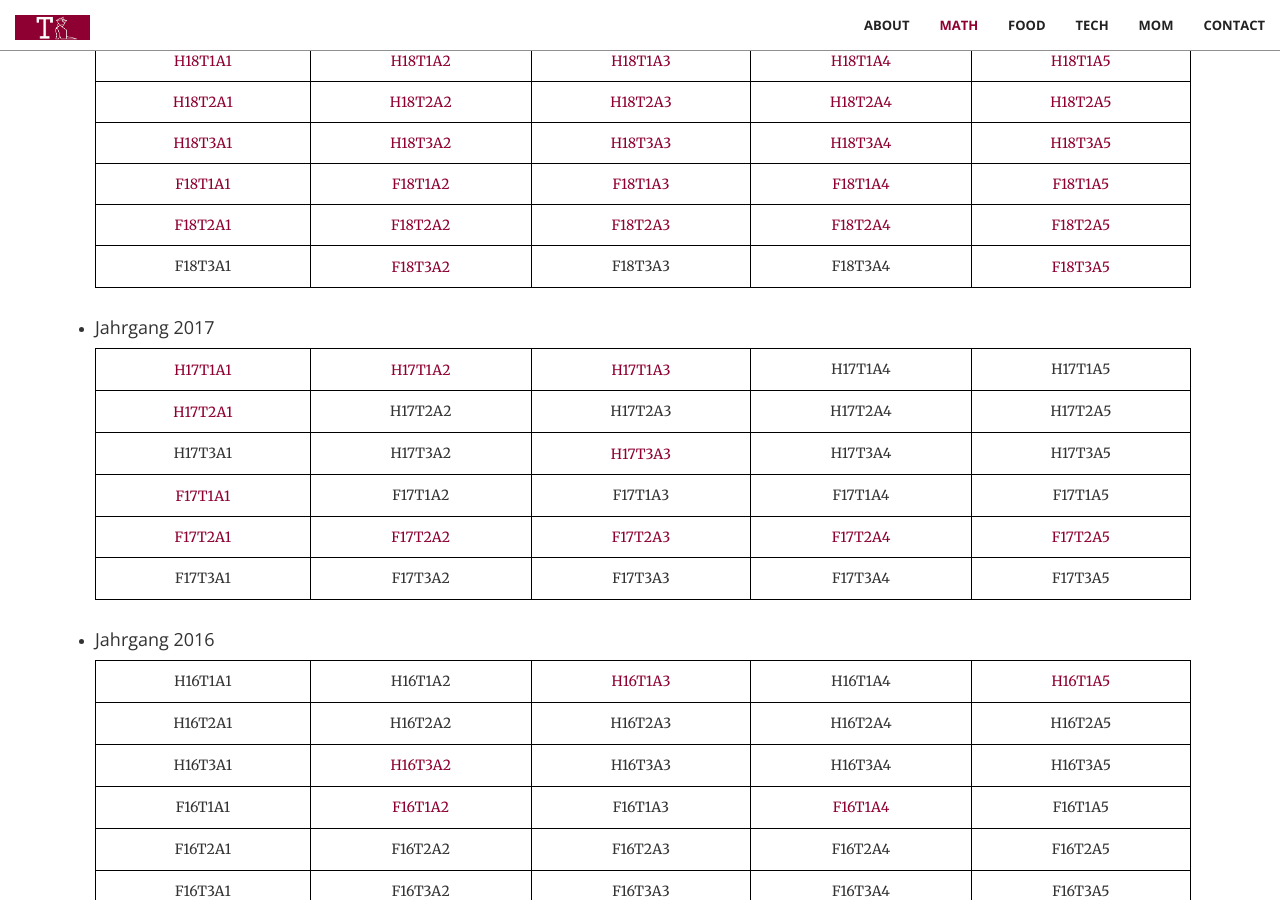
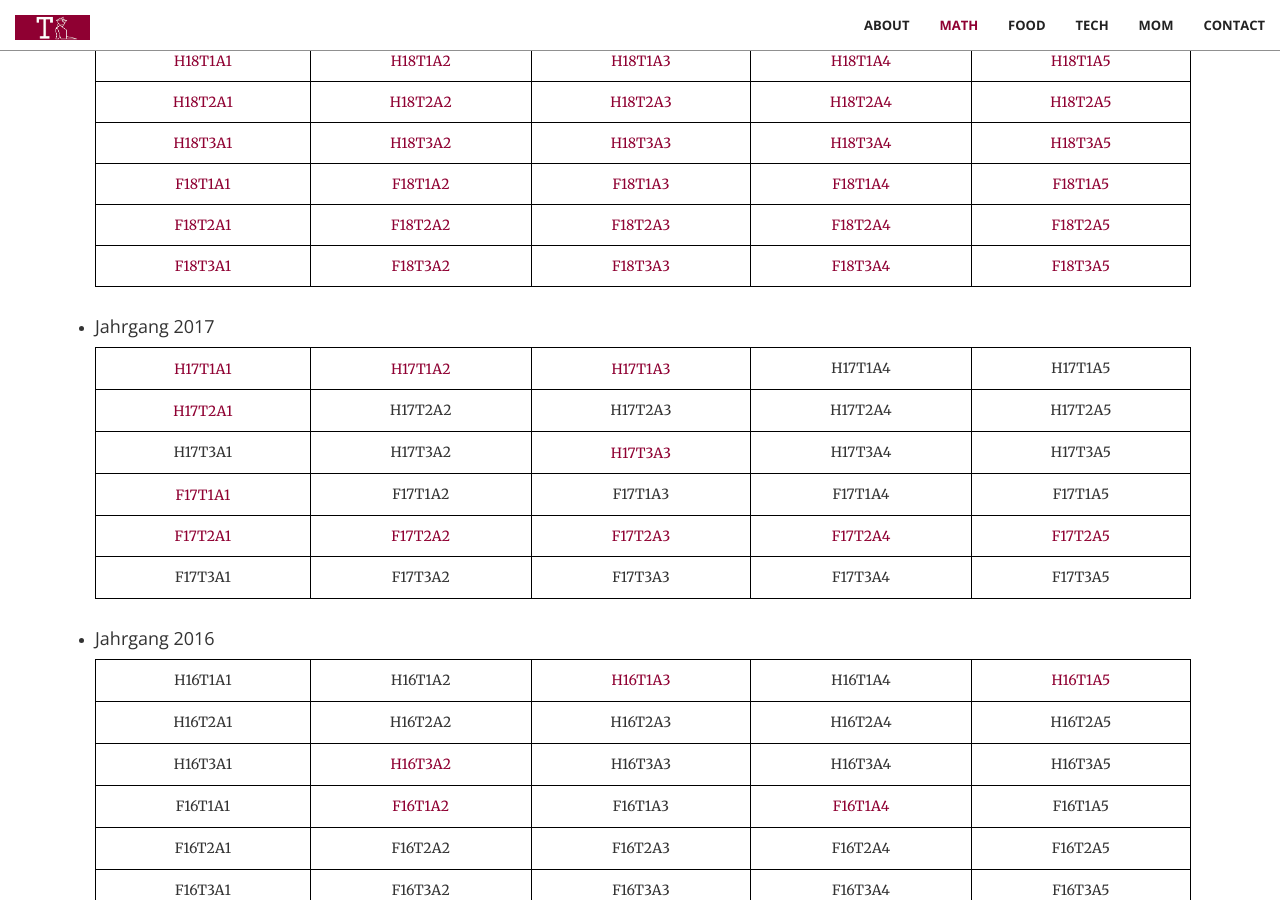
Before and after one commit to trabaldini/trabaldini.github.io, a Jekyll site: the page built from index.html, in a window 1280 px wide and 900 px high, scrolled down 1911 px. Built offline with Jekyll 4.4.1, drawn with Linux system fonts in a browser that asks for light colours.

Commit message:
adds new math solutions and corrects some

```diff
--- a/_includes/math.html
+++ b/_includes/math.html
@@ -225,16 +225,16 @@
                             </tr>
                             <tr>
                                 <td>
-                                    <p>F18T3A1</p>
+                                    <a href="aufg/F18T3A1_FT.pdf" target="_blank">F18T3A1</a>
                                 </td>
                                 <td>
                                     <a href="aufg/F18T3A2_DGL.pdf" target="_blank">F18T3A2</a>
                                 </td>
                                 <td>
-                                    <p>F18T3A3</p>
-                                </td>
-                                <td>
-                                    <p>F18T3A4</p>
+                                    <a href="aufg/F18T3A3_FT.pdf" target="_blank">F18T3A3</a>
+                                </td>
+                                <td>
+                                    <a href="aufg/F18T3A4_DGL.pdf" target="_blank">F18T3A4</a>
                                 </td>
                                 <td>
                                     <a href="aufg/F18T3A5_FT.pdf" target="_blank">F18T3A5</a>
```
Also changed, not shown: 13 other files.
